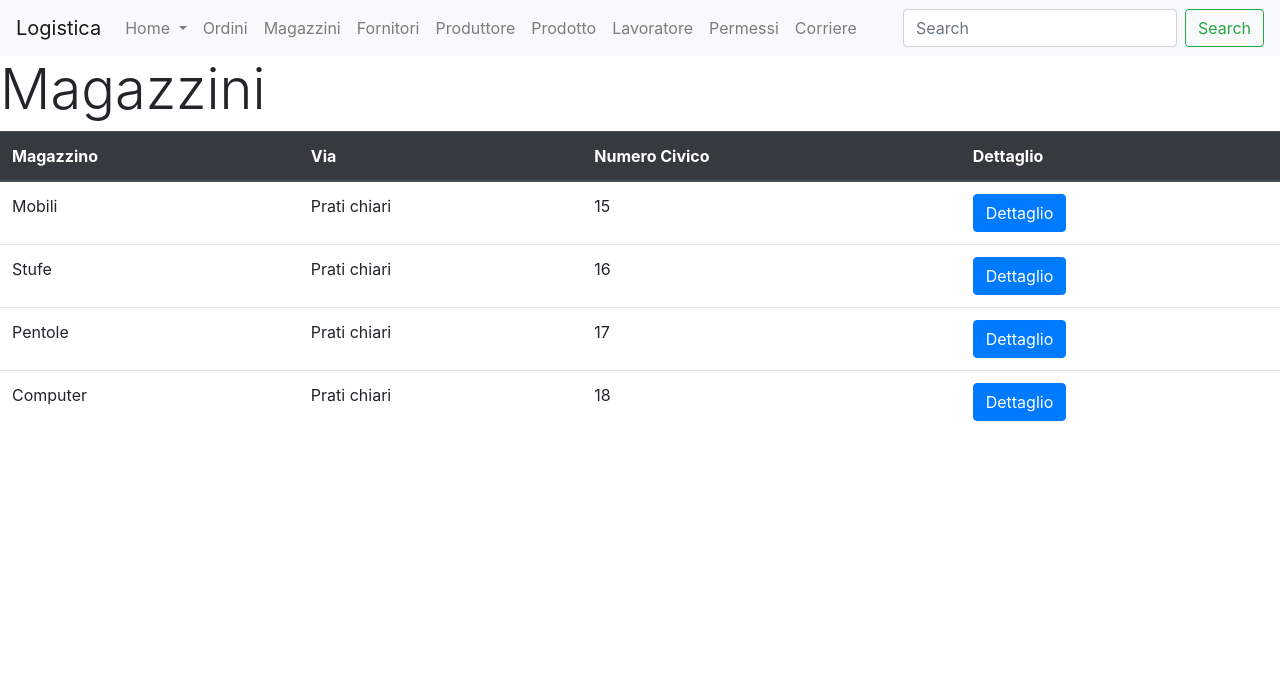
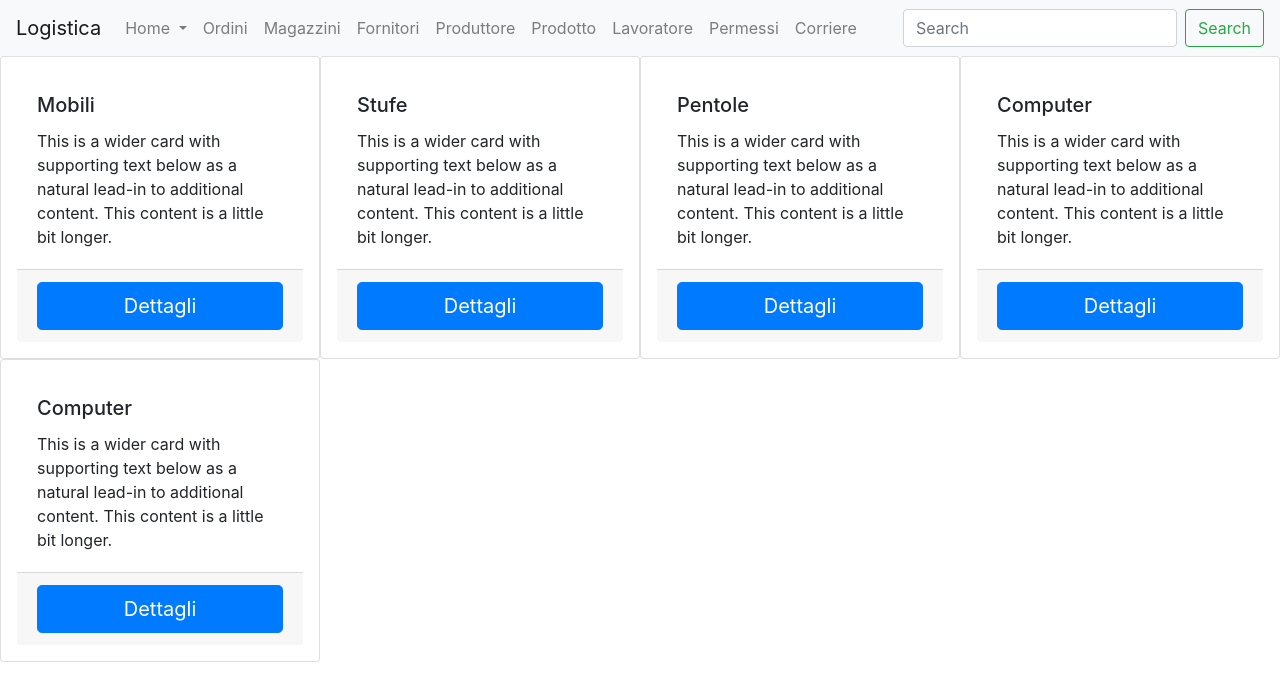
Before and after one commit to fiacca98/EFintus, an Angular app in the folder LogisticaFrontEnd/: page /magazzini in a window 1280 px wide. Shown: the top 700 px of the page. Built offline with nearby package versions, Linux system fonts and the light colour scheme; data requests are answered from the project's data file.

Commit message:
modifica magazzino layout

```diff
--- a/LogisticaFrontEnd/src/app/components/magazzini/magazzini.component.css
+++ b/LogisticaFrontEnd/src/app/components/magazzini/magazzini.component.css
@@ -0,0 +1,18 @@
+.column {
+    float: left;
+    width: 25%;
+
+  }
+
+.row{
+    margin: 0;
+    padding: 0;
+}
+
+
+
+  @media screen and (max-width: 600px) {
+    .column {
+      width: 100%;
+    }
+  }
--- a/LogisticaFrontEnd/src/app/components/magazzini/magazzini.component.html
+++ b/LogisticaFrontEnd/src/app/components/magazzini/magazzini.component.html
@@ -1,31 +1,33 @@
-<h1 class="display-4">Magazzini</h1>
-<!--<div class="row">
-  <div *ngFor="let elemento of magazzini" class="card" style="width: 18rem;">
-    <img src="../../../assets/order.jpg" class="card-img-top" alt="...">
-    <div class="card-body">
-      <p class="card-title">Magazzino: {{elemento.nome}}</p>
-      <p class="card-text">Via: {{elemento.via}} <br> Numero civico: {{elemento.n_civico}}</p>
-      <a href="#" class="btn btn-primary">Dettaglio</a>
+<div class="row">
+      <div class="column"  *ngFor="let elemento of magazzini">
+          <div class="card-group">
+              <div class="card p-3" >
+                <div class="card-body">
+                  <h5 class="card-title">{{elemento.nome}}</h5>
+                  <p class="card-text">This is a wider card with supporting text below as a natural lead-in to additional content. This content is a little bit longer.</p>
+                </div>
+                <div class="card-footer">
+                  <button type="button" class="btn btn-primary btn-lg btn-block">Dettagli</button>
+                </div>
+              </div>
+
+            </div>
+      </div>
+
     </div>
-  </div>
-</div>-->
-<table class="table table-hover">
-  <thead class="thead-dark">
-    <tr >
-      <th scope="col">Magazzino</th>
-      <th scope="col">Via</th>
-      <th scope="col">Numero Civico</th>
-      <th scope="col">Dettaglio</th>
-    </tr>
-  </thead>
-  <tbody>
-    <tr *ngFor="let elemento of magazzini">
-      <td>{{elemento.nome}}</td>
-      <td>{{elemento.via}}</td>
-      <td>{{elemento.n_civico}}</td>
-      <td><a href="#" class="btn btn-primary">Dettaglio</a></td>
-    </tr>
 
 
-  </tbody>
-</table>
+
+    <!--<div class="card-group">
+    <div class="card p-3"  *ngFor="let elemento of magazzini">
+      <div class="card-body">
+        <h5 class="card-title">{{elemento.nome}}</h5>
+        <p class="card-text">This is a wider card with supporting text below as a natural lead-in to additional content. This content is a little bit longer.</p>
+      </div>
+      <div class="card-footer">
+        <button type="button" class="btn btn-primary btn-lg btn-block">Primary</button>
+      </div>
+    </div>
+
+  </div>
+  -->
--- a/LogisticaFrontEnd/src/assets/db.json
+++ b/LogisticaFrontEnd/src/assets/db.json
@@ -44,6 +44,17 @@
         "nome": "Pentole",
         "via": "Prati chiari",
         "n_civico": 17,
+        "citta": "Milano",
+        "cap": "20121",
+        "metratura": 150,
+        "altezza": 5,
+        "capacita": 600
+      },
+      {
+        "id_magazzino":2524,
+        "nome": "Computer",
+        "via": "Prati chiari",
+        "n_civico": 18,
         "citta": "Milano",
         "cap": "20121",
         "metratura": 150,
```
